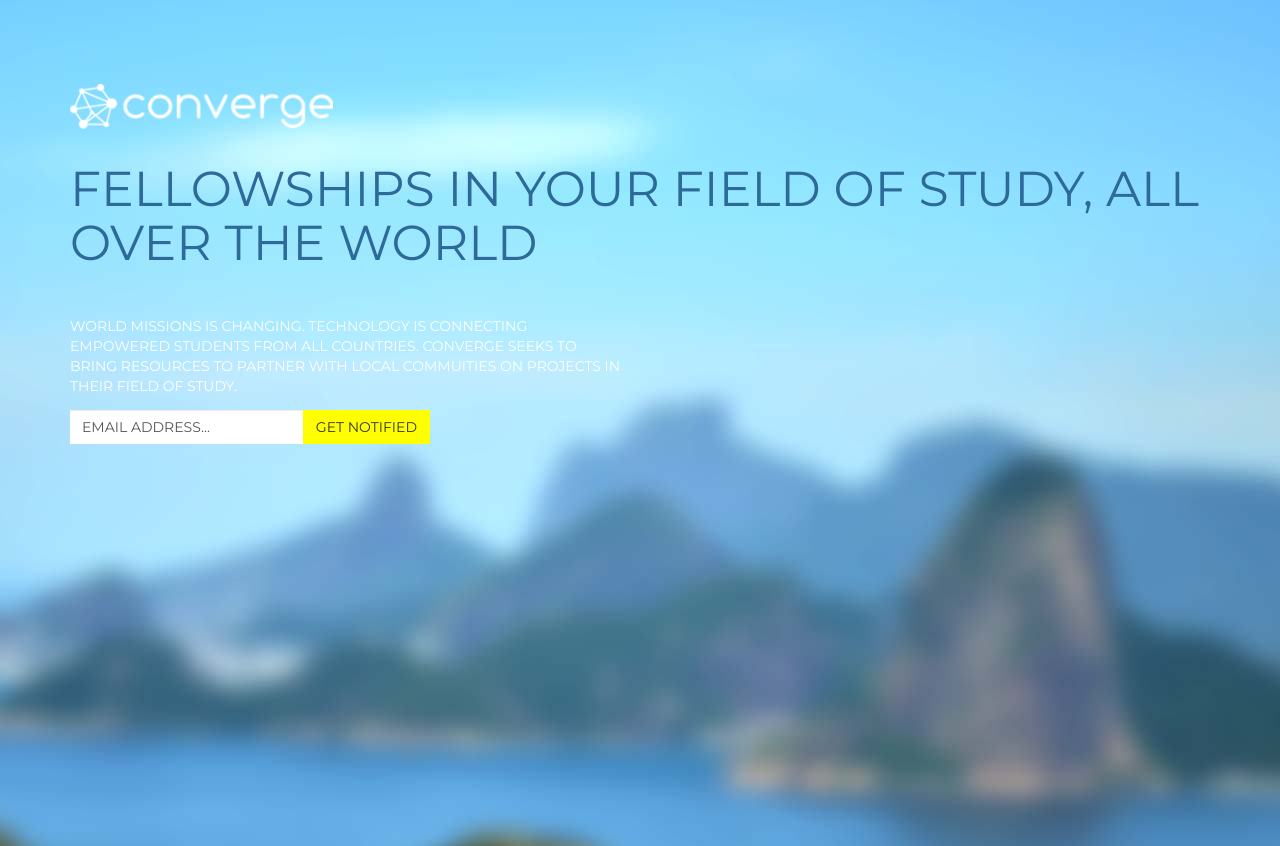
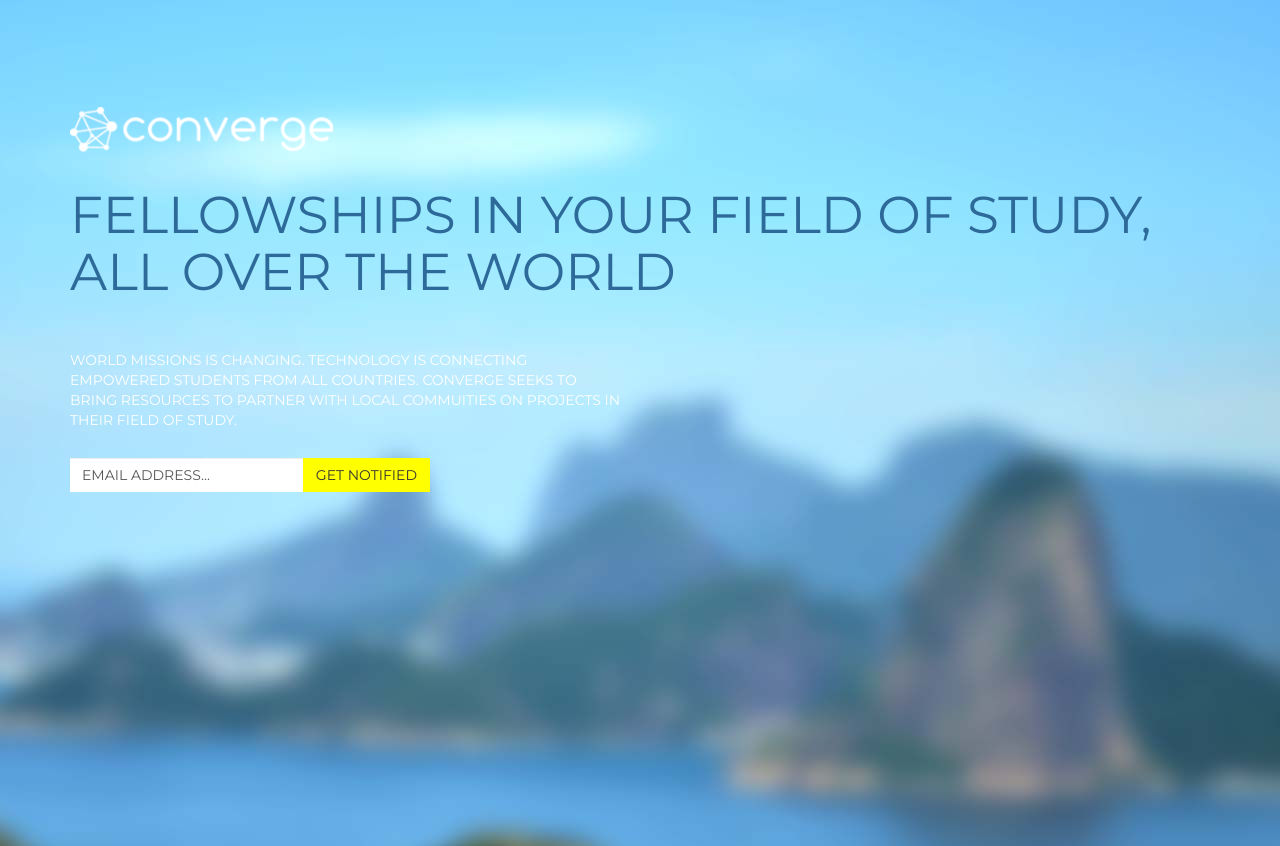
Before and after one commit to davidclarkmoore/converge_launch_page, a plain HTML site: page index.html in a window 1280 px wide. Drawn offline with nearby package versions, Linux system fonts and the light colour scheme; a script that the page names is missing.

Commit message:
fixed some media queries

```diff
--- a/css/main.css
+++ b/css/main.css
@@ -158,7 +158,7 @@ h1 {
     text-transform: uppercase;
     text-align: left;
     clear:both;
-    font-size: 350%;
+    font-size: 370%;
     color: #2d6999;
 
 }
@@ -181,7 +181,7 @@ p {
 }
 
 .logo {
-    margin-top: 5%;
+    margin-top: 7%;
 }
 
 .annoucement img {
@@ -197,6 +197,10 @@ text-align: left;
     text-transform: uppercase;
     font-family: 'Montserrat', sans-serif;
 
+}
+
+.input-group {
+    margin-top: 1em;
 }
 /*
 .input-group {
--- a/index.html
+++ b/index.html
@@ -49,13 +49,13 @@
                 </div>
             </div>
              <div class="row">
-                <div class="col-lg-6">
+                <div class="col-lg-6 col-md-6">
 
                 <p>world missions is changing. Technology is connecting empowered students from all countries. Converge seeks to bring resources to partner with local commuities on projects in their field of study.</p>
                 </div>
             </div>
             <div class="row">
-                <div class="col-lg-4">
+                <div class="col-lg-4 col-md-6 col-sm-12">
 
                     <div class="input-group">
                         <input type="text" class="form-control" id="email_input" value="Email Address...">
```
